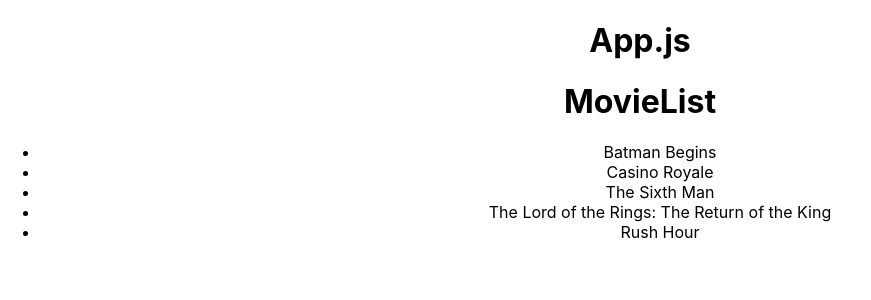
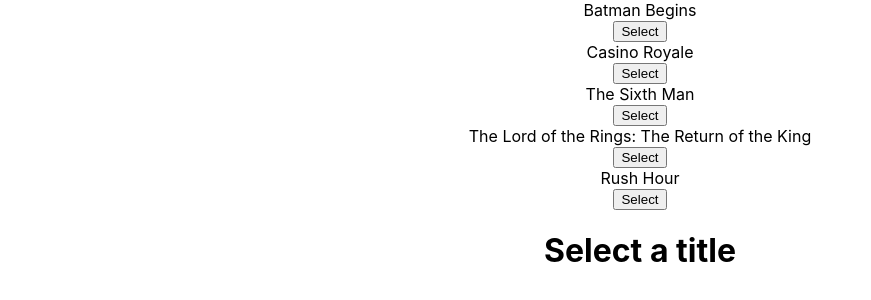
Before and after one commit to Pixelshot/movie-list, a React (Create React App) app: page / in a window 1280 px wide. Shown: the top 300 px of the page, without its empty margins (0-871 px from the left). Built offline with nearby package versions, Linux system fonts and the light colour scheme; data requests are answered from the project's data file.

Commit message:
Putting a pause on styling, focusing on Displaying details

```diff
--- a/src/App.js
+++ b/src/App.js
@@ -4,7 +4,6 @@
 function App() {
   return (
     <div className="App">
-      <h1>App.js</h1>
       <MovieList />
     </div>
   );
--- a/src/components/MovieList.js
+++ b/src/components/MovieList.js
@@ -3,6 +3,7 @@
 class MovieList extends Component {
   state = {
     movies: [],
+    selectedMovie: null,
   };
 
   componentDidMount() {
@@ -18,15 +19,37 @@
       .catch((error) => console.log("error:", error));
   }
 
+  getTitle = (title) => {
+    this.setState({
+      selectedMovie: title,
+    });
+  };
+
   render() {
+    const { movies, selectedMovie } = this.state;
     return (
       <>
-        <h1>MovieList</h1>
-        <ul>
-          {this.state.movies.map((movie) => {
-            return <li key={movie.id}>{movie.title}</li>;
+        <div>
+          {movies.map((movie) => {
+            return (
+              <div key={movie.id}>
+                <div>{movie.title}</div>
+                <button onClick={() => this.getTitle(movie.title)}>
+                  Select
+                </button>
+              </div>
+            );
           })}
-        </ul>
+        </div>
+        <div>
+          {selectedMovie === null ? (
+            <h1>Select a title</h1>
+          ) : (
+            <p>
+              <b>Selected movie: {selectedMovie}</b>
+            </p>
+          )}
+        </div>
       </>
     );
   }
```
